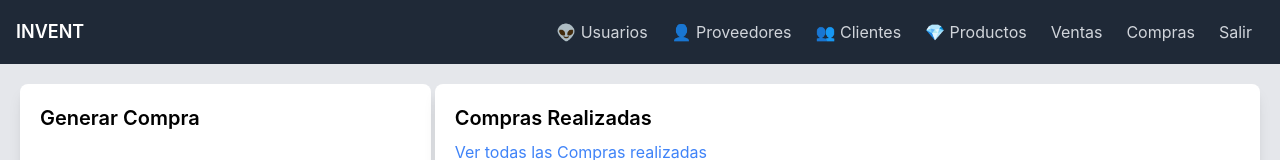
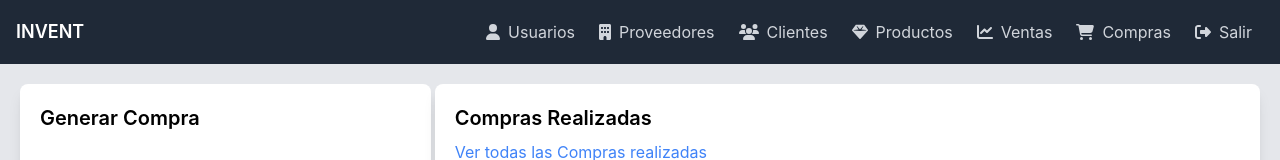
Before and after one commit to devbenja/sistema_inventario, a React (Create React App) app: page /Compras in a window 1280 px wide. Shown: the top 160 px of the page. Built offline with nearby package versions, Linux system fonts and the light colour scheme; no server answers; sample sign-in values are in the browser's storage.

Commit message:
Compra y ventas

```diff
--- a/package.json
+++ b/package.json
@@ -3,6 +3,9 @@
   "version": "0.1.0",
   "private": true,
   "dependencies": {
+    "@fortawesome/fontawesome-svg-core": "^6.4.2",
+    "@fortawesome/free-solid-svg-icons": "^6.4.2",
+    "@fortawesome/react-fontawesome": "^0.2.0",
     "@heroicons/react": "^2.0.18",
     "@tailwindcss/forms": "^0.5.3",
     "@testing-library/jest-dom": "^5.16.5",
--- a/src/Compras.jsx
+++ b/src/Compras.jsx
@@ -28,7 +28,7 @@ export const Compras = () => {
 
   const [precio, setPrecio] = useState("");
   useEffect(() => {
-    console.log("Productos en tabla actualizados:", productosEnTabla);
+    // console.log("Productos en tabla actualizados:", productosEnTabla);
   }, [productosEnTabla]);
 
   const handleNombreProveedorChange = (event) => {
--- a/src/Header.jsx
+++ b/src/Header.jsx
@@ -1,5 +1,16 @@
 import { Link } from "react-router-dom";
 import { useAuth } from "./context/authContext";
+import { FontAwesomeIcon } from "@fortawesome/react-fontawesome";
+import {
+  faUser,
+  faBuilding,
+  faUsers,
+  faGem,
+  faChartLine,
+  faShoppingCart,
+  faSignOutAlt,
+} from "@fortawesome/free-solid-svg-icons";
+
 //
 
 export const Header = () => {
@@ -27,27 +38,32 @@ export const Header = () => {
               to="/Create"
               className="text-gray-300 hover:bg-gray-700 hover:text-white px-3 py-2 rounded-md"
             >
-              👽 Usuarios
+              {" "}
+              <FontAwesomeIcon icon={faUser} className="mr-2" />
+              Usuarios
             </Link>
             <Link
               to="/Proveedores"
               className="text-gray-300 hover:bg-gray-700 hover:text-white px-3 py-2 rounded-md"
             >
-              👤 Proveedores
+              <FontAwesomeIcon icon={faBuilding} className="mr-2" />
+              Proveedores
             </Link>
             <Link
               to="/Clientes"
               className="text-gray-300 hover:bg-gray-700 hover:text-white px-3 py-2 rounded-md"
             >
-              👥 Clientes
+              <FontAwesomeIcon icon={faUsers} className="mr-2" />
+              Clientes
             </Link>
             <Link
               to="/Productos"
               className="text-gray-300 hover:bg-gray-700 hover:text-white px-3 py-2 rounded-md"
             >
-              💎 Productos
+              <FontAwesomeIcon icon={faGem} className="mr-2" />
+              Productos
             </Link>
-            <Link
+            {/* <Link
               to="/Ventas"
               className="text-gray-300 hover:bg-gray-700 hover:text-white px-3 py-2 rounded-md"
             >
@@ -58,7 +74,22 @@ export const Header = () => {
               className="text-gray-300 hover:bg-gray-700 hover:text-white px-3 py-2 rounded-md"
             >
               Compras
+            </Link> */}
+            <Link
+              to="/Ventas"
+              className="text-gray-300 hover:bg-gray-700 hover:text-white px-3 py-2 rounded-md"
+            >
+              <FontAwesomeIcon icon={faChartLine} className="mr-2" />
+              Ventas
             </Link>
+            <Link
+              to="/Compras"
+              className="text-gray-300 hover:bg-gray-700 hover:text-white px-3 py-2 rounded-md"
+            >
+              <FontAwesomeIcon icon={faShoppingCart} className="mr-2" />
+              Compras
+            </Link>
+
             {/* </div> */}
             {/* <div className="md:flex items-center"> */}
             {user ? (
@@ -66,6 +97,7 @@ export const Header = () => {
                 onClick={handleLogout}
                 className="text-gray-300 hover:bg-gray-700 hover:text-white px-3 py-2 rounded-md"
               >
+                <FontAwesomeIcon icon={faSignOutAlt} className="mr-2" />
                 Salir
               </button>
             ) : (
@@ -73,6 +105,8 @@ export const Header = () => {
                 to="/login"
                 className="text-gray-300 hover:bg-gray-700 hover:text-white px-3 py-2 rounded-md"
               >
+                {" "}
+                <FontAwesomeIcon icon={faSignOutAlt} className="mr-2" />
                 Salir
               </Link>
             )}
--- a/src/Ventas.jsx
+++ b/src/Ventas.jsx
@@ -28,7 +28,7 @@ export const Ventas = () => {
 
   const [precio, setPrecio] = useState("");
   useEffect(() => {
-    console.log("Productos en tabla actualizados:", productosEnTabla);
+    // console.log("Productos en tabla actualizados:", productosEnTabla);
   }, [productosEnTabla]);
 
   const handleNombreClienteChange = (event) => {
```
Also changed, not shown: 1 other file (tests, documents, lock files or other folders).
